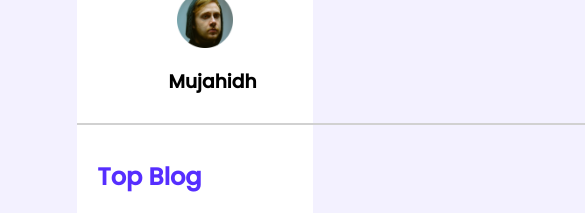
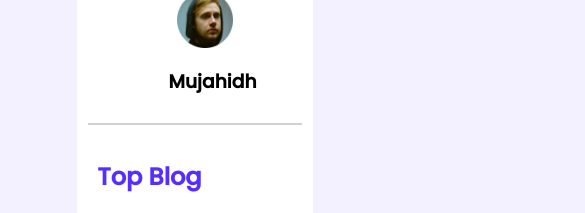
Before and after one commit to Mownitaa/leader-board, a plain HTML site: page index.html in a window 390 px wide. Shown: the part 880-1093 px from the top of the page, 585 px wide, since content can reach past the window. Drawn offline with Linux system fonts and the light colour scheme.

Commit message:
horizontal scrolling avoided

```diff
--- a/style.css
+++ b/style.css
@@ -161,9 +161,14 @@ latest courses
 /* media queries */
 
 @media only screen and (max-width:688px) {
+    body, html{
+       overflow-x: hidden;
+
+    }
     nav{
         width:100%;
         height:100px;
+
     }
     .players, .blogs, .courses{
        /* justify-content: center;
@@ -174,6 +179,9 @@ latest courses
         flex-direction: column;
         align-items: center;
         justify-content: center;
+    }
+    hr{
+        width:90%
     }
     .blog img{
         width: 100%;
@@ -189,8 +197,7 @@ latest courses
     .course-info{
         flex-direction: column;
     }
-
-
-
+}
+@media only screen and (min-width:688px) and (max-width:992px){
 
 }
```
